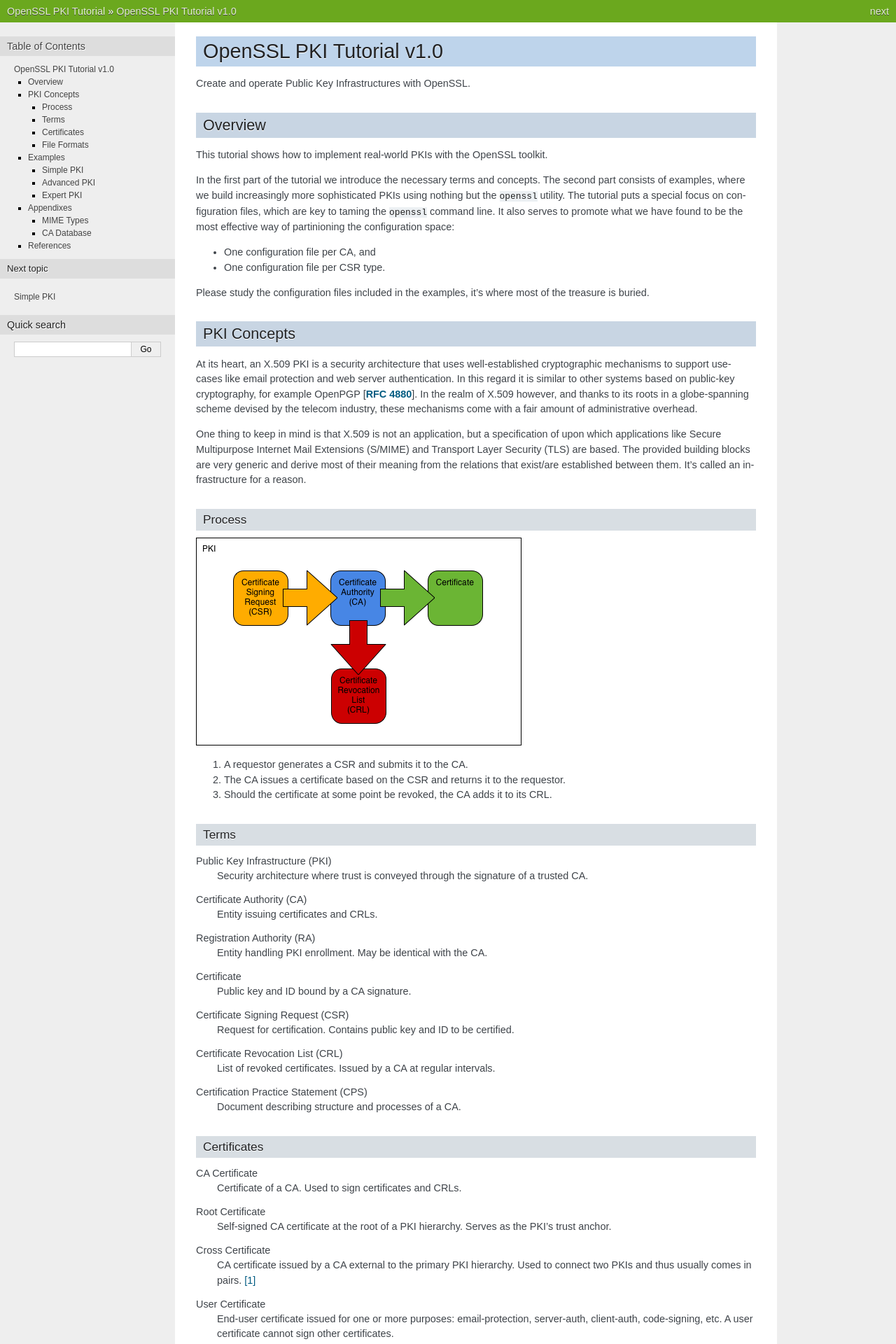
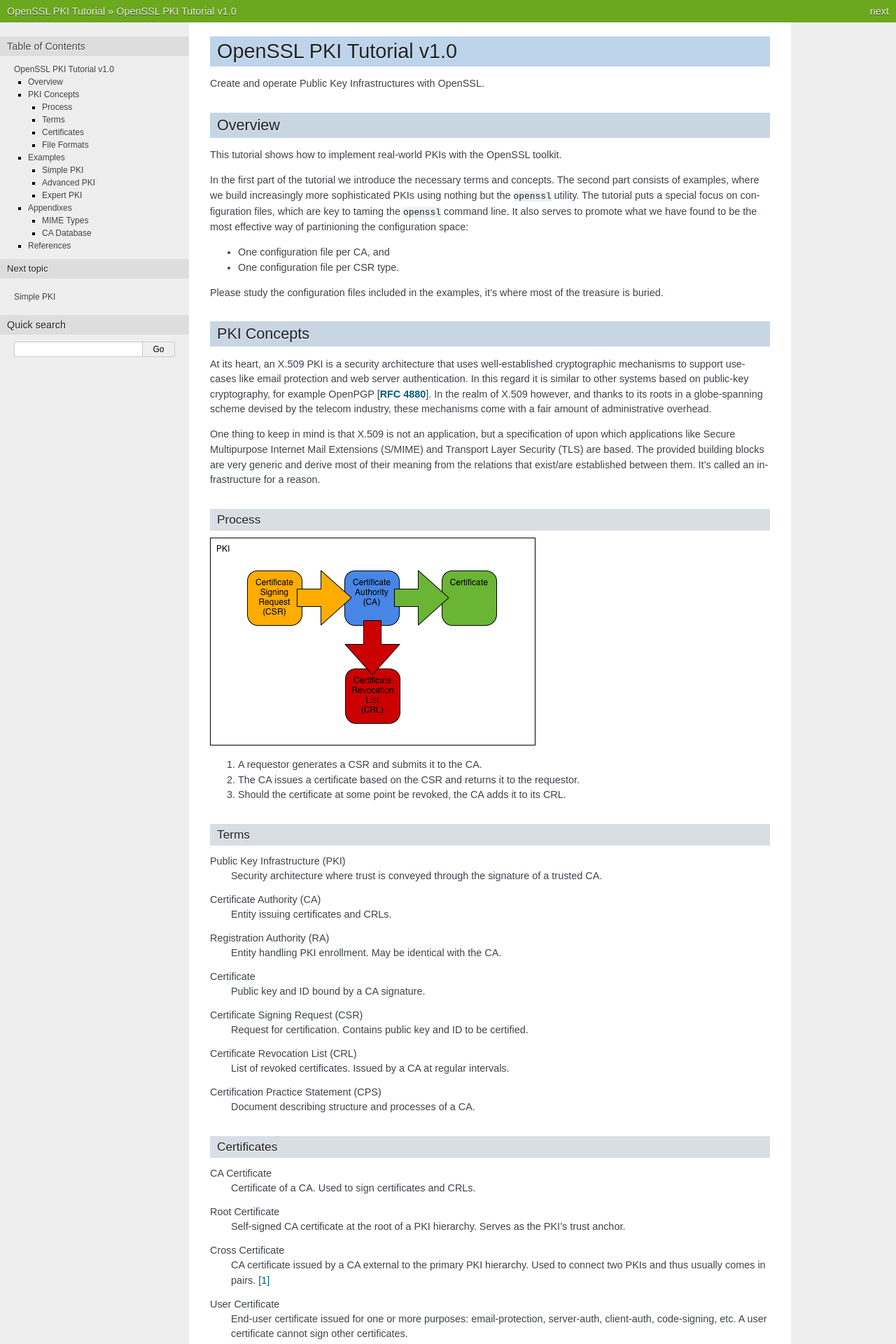
Before and after one commit to mrwiora/pki-tutorial, a Sphinx documentation site: the page built from docs/index.rst, in a window 1280 px wide. Shown: the top 1920 px of the page at 70% size. Built offline with Sphinx 7.4.7, drawn with Linux system fonts in a browser that asks for light colours.

Commit message:
Increase sidebar width to 270px.

```diff
--- a/docs/_static/nature-plus.css
+++ b/docs/_static/nature-plus.css
@@ -50,9 +50,9 @@
 }
 
 div.sphinxsidebar ul {
-    margin-right: 6px;
+    margin-right: 4px;
 }
 
 div.sphinxsidebar p {
-    padding-right: 6px;
+    padding-right: 4px;
 }
--- a/docs/conf.py
+++ b/docs/conf.py
@@ -98,7 +98,7 @@
 # Theme options are theme-specific and customize the look and feel of a theme
 # further.  For a list of options available for each theme, see the
 # documentation.
-html_theme_options = {'sidebarwidth': 250}
+html_theme_options = {'sidebarwidth': 270}
 
 # Add any paths that contain custom themes here, relative to this directory.
 #html_theme_path = []
```
